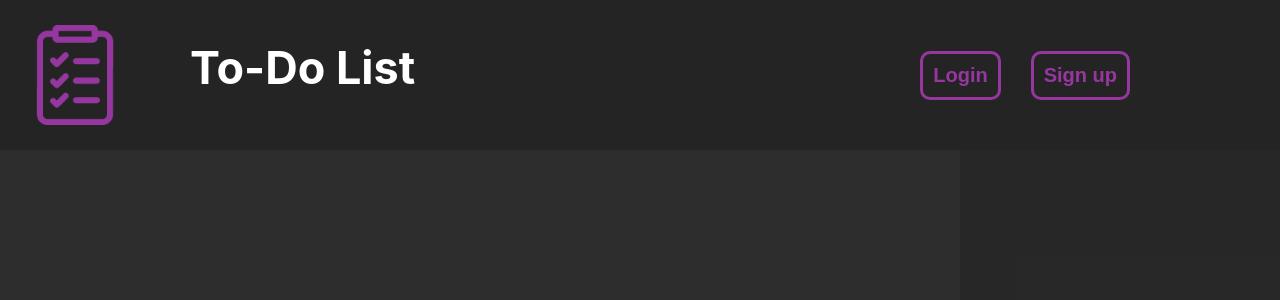
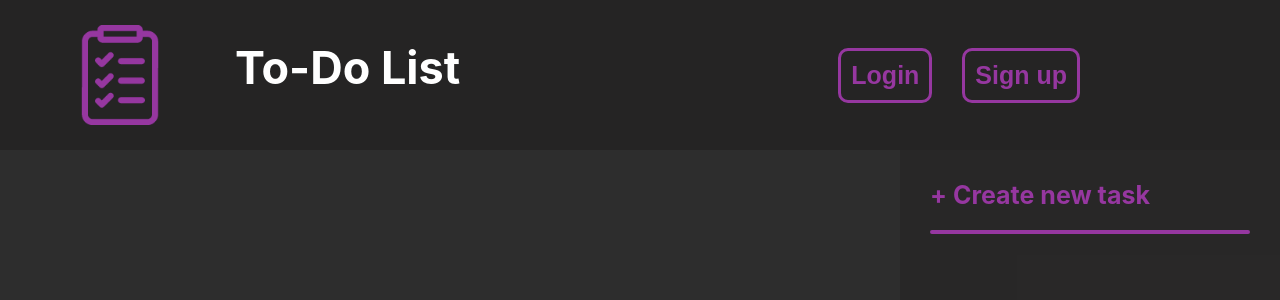
Before and after one commit to simrtz/m294_LB, a React (Create React App) app: page / in a window 1280 px wide. Shown: the top 300 px of the page. Built offline with nearby package versions, Linux system fonts and the light colour scheme.

Commit message:
Adjust Header and Sidebar CSS

```diff
--- a/src/Components/Header/Header.css
+++ b/src/Components/Header/Header.css
@@ -1,4 +1,7 @@
 #Header {
+    position: sticky;
+    top: 0;
+    z-index: 1;
     display: flex;
     background-color: rgb(37, 36, 36);
 }
@@ -11,13 +14,14 @@
 
 #Logo {
     margin: 25px;
+    margin-left: 70px;
     max-width: 100px;
     height: 100px;
 
 }
 
-.AccountButton{
-    font: 20px sans-serif;
+.accountButton{
+    font: 25px sans-serif;
     font-weight: bold;
     color: rgb(150, 55, 160);
     border: solid rgb(150, 55, 160);
@@ -26,7 +30,7 @@
     margin: auto 10px auto auto;
 }
 
-.AccountButton:hover {
+.accountButton:hover {
     cursor: pointer;
     color: rgb(202, 168, 206);
     border-color: rgb(202, 168, 206);
@@ -35,5 +39,5 @@
 
 #SignUpButton{
     margin-left: 20px;
-    margin-right: 150px;
+    margin-right: 200px;
 }
--- a/src/Components/Header/Header.js
+++ b/src/Components/Header/Header.js
@@ -4,8 +4,8 @@ function Header() {
         <div id="Header">
             <img id="Logo" src='ToDoList.png' alt='Logo'></img>
             <h1>To-Do List</h1>
-            <div id="LoginButton" class="AccountButton">Login</div>
-            <div id="SignUpButton" class="AccountButton">Sign up</div>
+            <div id="LoginButton" class="accountButton">Login</div>
+            <div id="SignUpButton" class="accountButton">Sign up</div>
         </div>
     );
 }
--- a/src/Components/SideBar/SideBar.css
+++ b/src/Components/SideBar/SideBar.css
@@ -1,6 +1,26 @@
 #SideBar {
     background-color: rgba(40, 39, 39, 0.858);
     width: 25%;
-    height: 82vh;
+    height: calc(100vh - 150px);
     margin-left: auto;
+    padding: 30px;
 }
+
+#CreateTask {
+    color: rgb(150, 55, 160);
+    font-weight: bold;
+    font-size: 25px;
+}
+
+#CreateTask:hover {
+    cursor: pointer;
+    color: rgb(202, 168, 206);
+}
+
+#BreakLine {
+    border: solid rgb(150, 55, 160);
+    border-width: 2px;
+    background-color: rgb(150, 55, 160);
+    margin-top: 20px;
+    border-radius: 5px;
+}
--- a/src/Components/SideBar/SideBar.js
+++ b/src/Components/SideBar/SideBar.js
@@ -2,6 +2,8 @@ function SideBar () {
 
     return(
         <div id="SideBar">
+            <div id="CreateTask">+ Create new task</div>
+            <div id="BreakLine"></div>
         </div>
     );
 }
```
